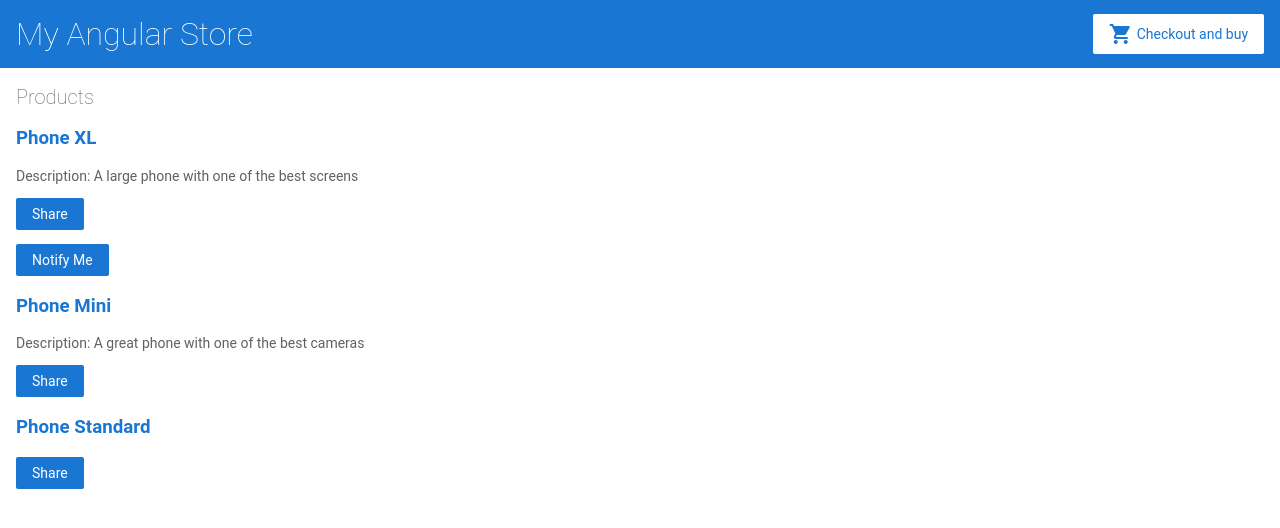
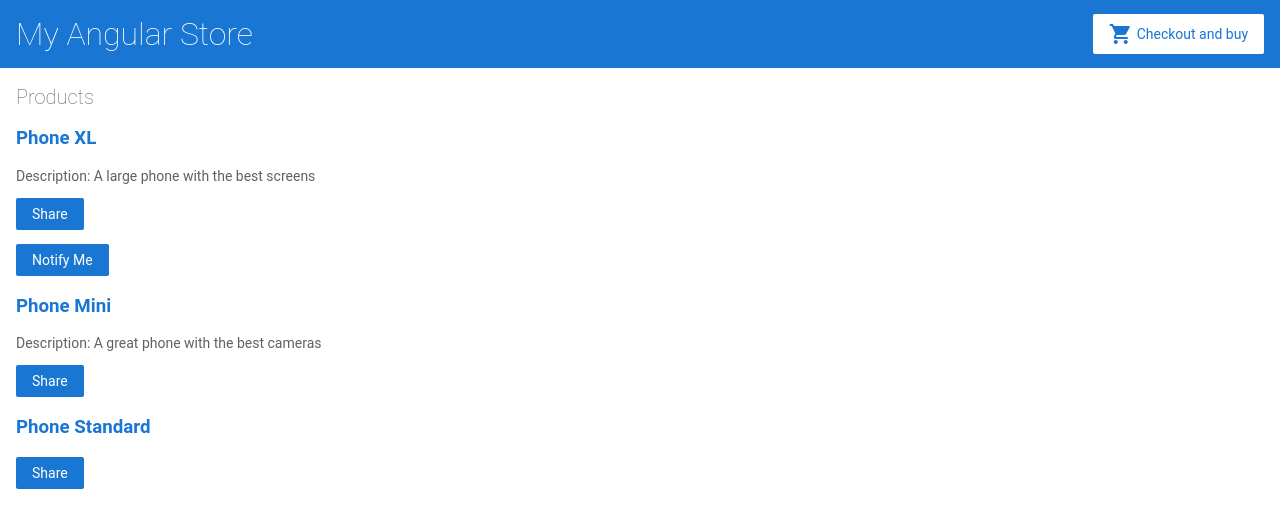
Before and after one commit to dieterjava/angular-dtbng7, an Angular app: page / in a window 1280 px wide. Shown: the top 528 px of the page. Built offline with nearby package versions, Linux system fonts and the light colour scheme.

Commit message:
2 files modified

```diff
--- a/src/app/products.ts
+++ b/src/app/products.ts
@@ -2,12 +2,12 @@ export const products = [
   {
     name: 'Phone XL',
     price: 799,
-    description: 'A large phone with one of the best screens'
+    description: 'A large phone with the best screens'
   },
   {
     name: 'Phone Mini',
     price: 699,
-    description: 'A great phone with one of the best cameras'
+    description: 'A great phone with  the best cameras'
   },
   {
     name: 'Phone Standard',
--- a/src/index.html
+++ b/src/index.html
@@ -2,7 +2,7 @@
 <html lang="en">
   <head>
     <meta charset="utf-8" />
-    <title>Angular Getting Started</title>
+    <title>Angular on Stackblitz</title>
     <base href="/" />
 
     <meta name="viewport" content="width=device-width, initial-scale=1" />
```
